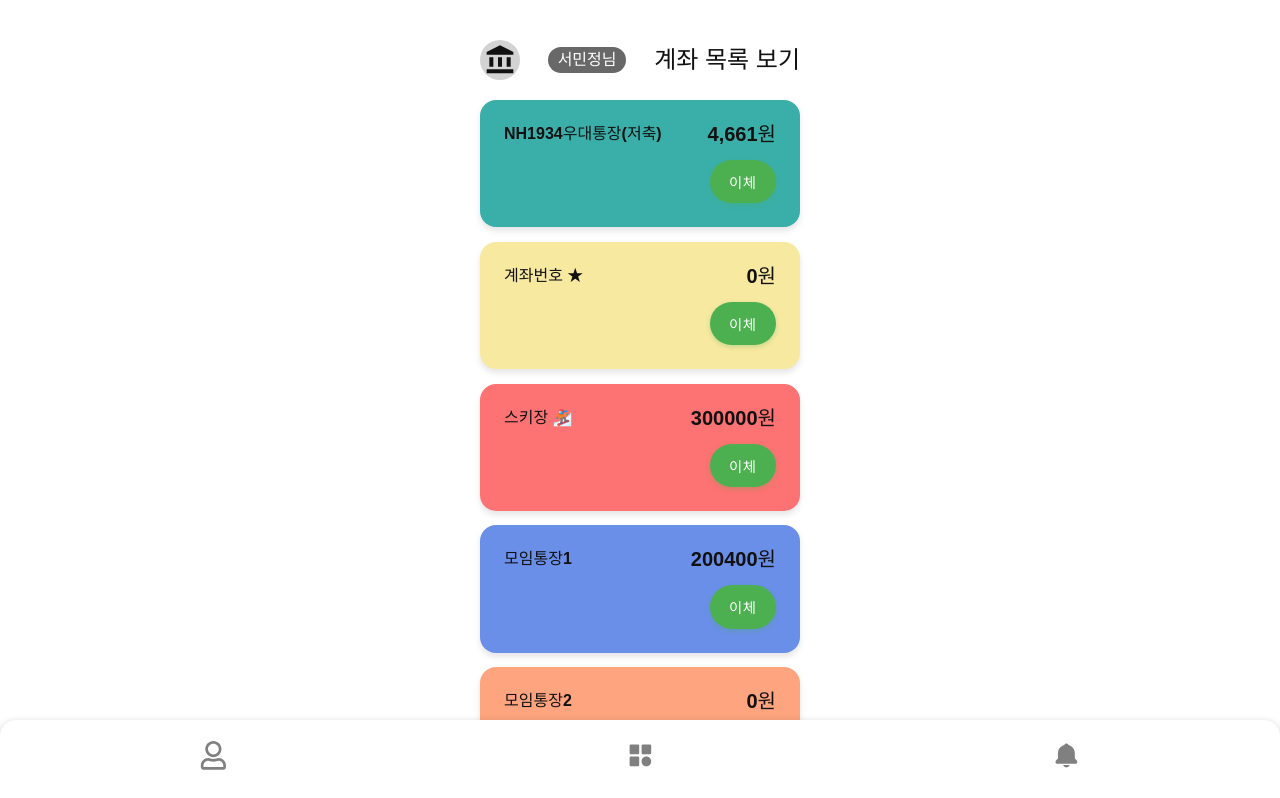
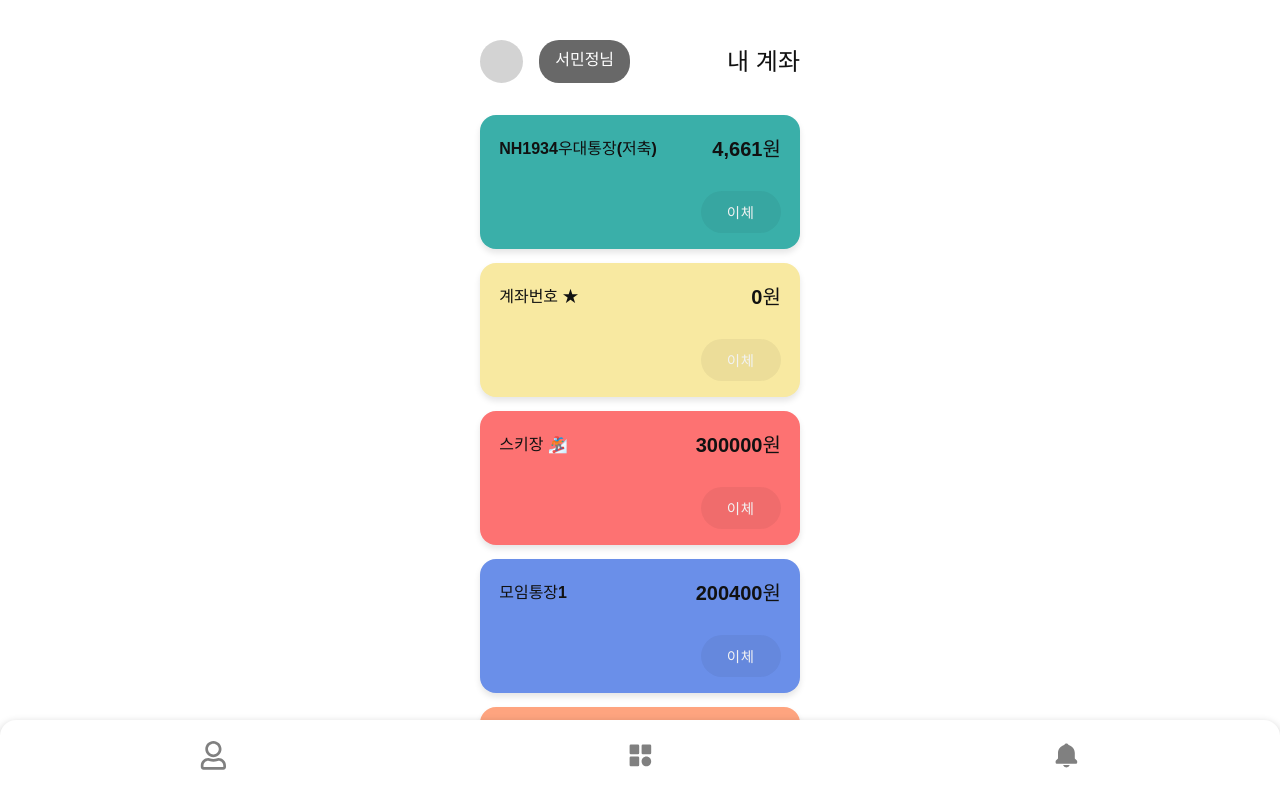
Before and after one commit to smj6052-l/internet-banking-client, a React (Vite) app: page /home in a window 1280 px wide. Shown: the top 798 px of the page. Built offline with nearby package versions, Linux system fonts and the light colour scheme; no server answers.

Commit message:
design: 홈 페이지 스타일링 수정

```diff
--- a/src/components/account-block.jsx
+++ b/src/components/account-block.jsx
@@ -1,9 +1,12 @@
-import styled from 'styled-components';
+import { Link } from "react-router-dom";
+import styled from "styled-components";
 
-const ClickableBlock  = styled.div`
+const ClickableBlock = styled.div`
+  width: 100%;
+  height: fit-content;
   background-color: ${(props) => props.color};
   border-radius: 1rem;
-  padding: 1.5rem;
+  padding: 1.5rem 1.2rem 1rem 1.2rem;
   margin-bottom: 0.9rem;
   box-shadow: 0 0.25rem 0.4rem rgba(0, 0, 0, 0.1);
 `;
@@ -12,6 +15,7 @@ const AccountHeader = styled.div`
   display: flex;
   justify-content: space-between;
   align-items: center;
+  margin-bottom: 2rem;
 `;
 
 const AccountTitle = styled.div`
@@ -31,10 +35,12 @@ const ButtonContainer = styled.div`
 `;
 
 const Button = styled.button`
-  background-color: #4CAF50; // A pleasant green color
+  background-color: ${(props) => props.color};
+  width: 5rem;
+  height: 2.6rem;
   color: white;
-  padding: 0.7rem 1.2rem;
-  margin-left:auto;
+  /* padding: 0.7rem 1.2rem; */
+  margin-left: auto;
   border: none;
   border-radius: 2rem; // Fully rounded corners
   font-size: 0.9rem;
@@ -43,41 +49,49 @@ const Button = styled.button`
   letter-spacing: 0.05em;
   cursor: pointer;
   transition: all 0.3s ease;
-  box-shadow: 0 2px 5px rgba(76, 175, 80, 0.3);
-
   display: flex;
   align-items: center;
   justify-content: center;
+  filter: brightness(95%);
 
   &:hover {
-    background-color: #45a049;
-    box-shadow: 0 4px 8px rgba(69, 160, 73, 0.5);
+    filter: brightness(90%);
+    box-shadow: 0px 0px 0px 1px rgb(0 0 0 / 0.06),
+      0px 1px 1px -0.5px rgb(0 0 0 / 0.06), 0px 3px 3px -1.5px rgb(0 0 0 / 0.06),
+      0px 6px 6px -3px rgb(0 0 0 / 0.06), 0px 12px 12px -6px rgb(0 0 0 / 0.06),
+      0px 24px 24px -12px rgb(0 0 0 / 0.06);
     transform: translateY(-2px);
   }
 
   &:active {
     transform: translateY(1px);
-    box-shadow: 0 2px 4px rgba(69, 160, 73, 0.5);
+    box-shadow: 0px 0px 0px 1px rgb(0 0 0 / 0.06),
+      0px 1px 1px -0.5px rgb(0 0 0 / 0.06), 0px 3px 3px -1.5px rgb(0 0 0 / 0.06),
+      0px 6px 6px -3px rgb(0 0 0 / 0.06), 0px 12px 12px -6px rgb(0 0 0 / 0.06),
+      0px 24px 24px -12px rgb(0 0 0 / 0.06);
   }
-
 `;
 
 // 블록: 홈에 노출될 계좌정보 (계좌명, 이체)
-export default function AccountBlock({ color, title, balance}) {
-
-  const handleClick=()=>{
-
-  };
-
+export default function AccountBlock({ accountId, color, title, balance }) {
   return (
-    <ClickableBlock  color={color} onClick={handleClick}>
+    <ClickableBlock color={color}>
+      <Link to={`account/${accountId}`}>
         <AccountHeader>
           <AccountTitle>{title}</AccountTitle>
           <Balance>{balance}</Balance>
         </AccountHeader>
         <ButtonContainer>
-        <Button onClick={(e) => e.stopPropagation()}>이체</Button>
+          <Button
+            color={color}
+            onClick={(e) => {
+              e.stopPropagation();
+            }}
+          >
+            <Link to={"/account/1"}>이체</Link>
+          </Button>
         </ButtonContainer>
+      </Link>
     </ClickableBlock>
   );
 }
--- a/src/routes/home/home.jsx
+++ b/src/routes/home/home.jsx
@@ -1,58 +1,80 @@
-import React from 'react';
-import AccountBlock from '../../components/account-block';
-import * as S from './styles/home.style';
-import { MdAccountBalance } from "react-icons/md";
+import React, { useEffect, useState } from "react";
+import AccountBlock from "../../components/account-block";
+import * as S from "./styles/home.style";
+import axios from "axios";
 
 // DB에서 받아올 계좌 정보
 const accountData = [
   {
-    color: '#3aafa9',
-    title: 'NH1934우대통장(저축)',
-    balance: '4,661원',
+    accountId: 1,
+    color: "#3aafa9",
+    title: "NH1934우대통장(저축)",
+    balance: "4,661원",
   },
   {
-    color: '#f8e9a1',
-    title: '계좌번호 ★',
-    balance: '0원',
+    accountId: 1,
+    color: "#f8e9a1",
+    title: "계좌번호 ★",
+    balance: "0원",
   },
   {
-    color: '#fd7272',
-    title: '스키장 🏂',
-    balance: '300000원',
+    accountId: 1,
+    color: "#fd7272",
+    title: "스키장 🏂",
+    balance: "300000원",
   },
 
   {
-    color: '#6a8fe9',
-    title: '모임통장1',
-    balance: '200400원',
+    accountId: 1,
+    color: "#6a8fe9",
+    title: "모임통장1",
+    balance: "200400원",
   },
   {
-    color: '#fea47f',
-    title: '모임통장2',
-    balance: '0원',
+    accountId: 1,
+    color: "#fea47f",
+    title: "모임통장2",
+    balance: "0원",
   },
   {
-    color: '#3aafa9',
-    title: '모임통장3',
-    balance: '0원',
+    accountId: 1,
+    color: "#3aafa9",
+    title: "모임통장3",
+    balance: "0원",
   },
 ];
 
 // 메인 홈
 export default function Home() {
+  const [myAccounts, setMyAccounts] = useState([]);
+  useEffect(() => {
+    const readMyAccounts = async () => {
+      const myAccountsListURL = "api/account";
+      const response = await axios.get(myAccountsListURL);
+      console.log("🚀 ~ readMyAccounts ~ response:", response);
+      setMyAccounts(response);
+    };
+    readMyAccounts();
+  }, []);
+
   return (
     <S.Container>
       <S.InnerContainer>
         <S.Header>
-        <S.IconBig> <MdAccountBalance /></S.IconBig>
+          <S.HeaderLeft>
+            <S.IconBig>
+              {/* 프로필 이미지 */}
+              {/* <MdAccountBalance /> */}
+            </S.IconBig>
             <S.UserName>서민정님</S.UserName>
-        <S.ViewAccount>계좌 목록 보기</S.ViewAccount>
-
+          </S.HeaderLeft>
+          <S.ViewAccount>내 계좌</S.ViewAccount>
         </S.Header>
         <S.AccountList>
           {accountData.map((account, index) => (
             <AccountBlock
               key={index}
+              accountId={account.accountId}
               color={account.color}
               title={account.title}
               balance={account.balance}
--- a/src/routes/home/styles/home.style.js
+++ b/src/routes/home/styles/home.style.js
@@ -1,4 +1,4 @@
-import styled from 'styled-components';
+import styled from "styled-components";
 
 export const Container = styled.div`
   width: 100%;
@@ -7,22 +7,27 @@ export const Container = styled.div`
 `;
 export const InnerContainer = styled.div`
   position: absolute;
-  top :5%;
+  top: 5%;
   left: 50%;
-  transform: translate(-50%,0);
+  transform: translate(-50%, 0);
   display: flex;
   flex-direction: column;
   width: 20em;
-  margin-bottom:30rem;
+  padding-bottom: var(--btm-navbar-height);
 `;
 
 export const Header = styled.div`
   display: flex;
   justify-content: space-between;
   align-items: center;
-  padding-bottom: 1.25rem;
+  margin-bottom: 2rem;
 `;
 
+export const HeaderLeft = styled.div`
+  display: flex;
+  flex-direction: row;
+  gap: 1rem;
+`;
 export const ViewAccount = styled.div`
   font-size: 1.5rem;
   font-weight: bold;
@@ -32,21 +37,23 @@ export const UserName = styled.div`
   background-color: #686868;
   padding: 0.3rem 0.6rem;
   border-radius: 20px;
-  color: white
+  color: white;
+  line-height: 250%;
+  padding: 0 1rem;
 `;
 
 export const IconBig = styled.div`
-  width: 2.5rem;
-  height: 2.5rem;
+  width: 2.7rem;
+  height: 2.7rem;
   background-color: #d3d3d3;
   border-radius: 50%;
-  font-size:2rem;
-  display : flex;
-  justify-content : center;
-  align-items : center;
+  font-size: 2rem;
+  display: flex;
+  justify-content: center;
+  align-items: center;
 `;
 
 export const AccountList = styled.div`
-display: flex;
-flex-direction: column;
+  display: flex;
+  flex-direction: column;
 `;
```
Lines whose indentation alone changed are shown as unchanged.
